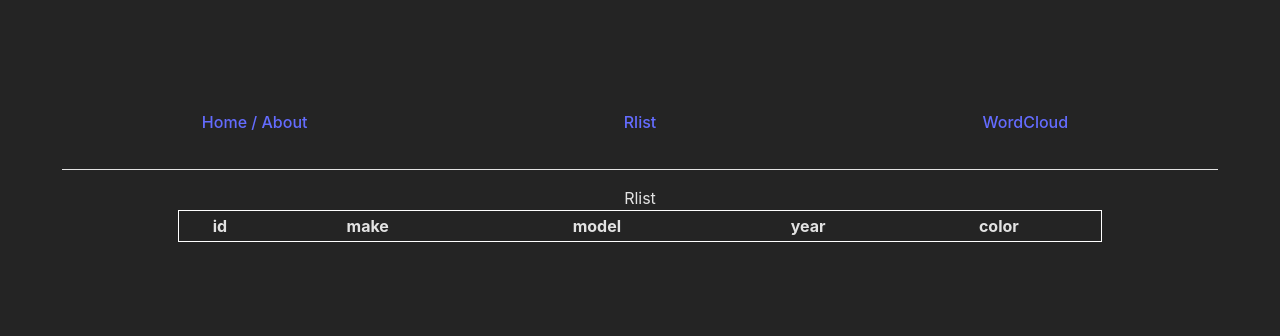
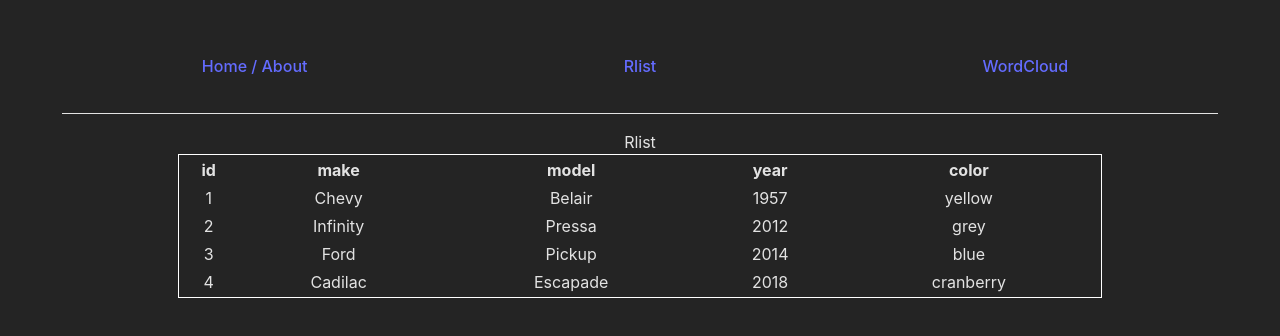
Before and after one commit to cloudappsdev/mjr-demo, a React (Vite) app: page /rlist in a window 1280 px wide. Shown: the part 226-562 px from the top of the page. Built offline with nearby package versions, Linux system fonts and the light colour scheme.

Commit message:
use Object.entries to display rlist table rows

```diff
--- a/src/components/Rlist.tsx
+++ b/src/components/Rlist.tsx
@@ -34,11 +34,11 @@ const showTable = (headers: string[], data: AutoCar[]) => {
       </thead>
       <tbody>
           {
-            data.map((row: object, rNdx: number) => {
+            data.map((row, rNdx: number) => {
               return <tr key={rNdx}>
                 {
-                  row.map((fld: any, fNdx: number) => {
-                    return <td key={fNdx}>{fld}</td>
+                  Object.entries(row).map(([k,v], fNdx: number) => {
+                    return <td key={fNdx}>{v}</td>
                   })
                 }
 
@@ -59,7 +59,7 @@ function Rlist() {
     <>
       <div>Rlist</div>
 
-      { showTable( Object.keys(carListStrong[0]), []) }
+      { showTable( Object.keys(carListStrong[0]), carListStrong) }
 
       </>
   )
```
